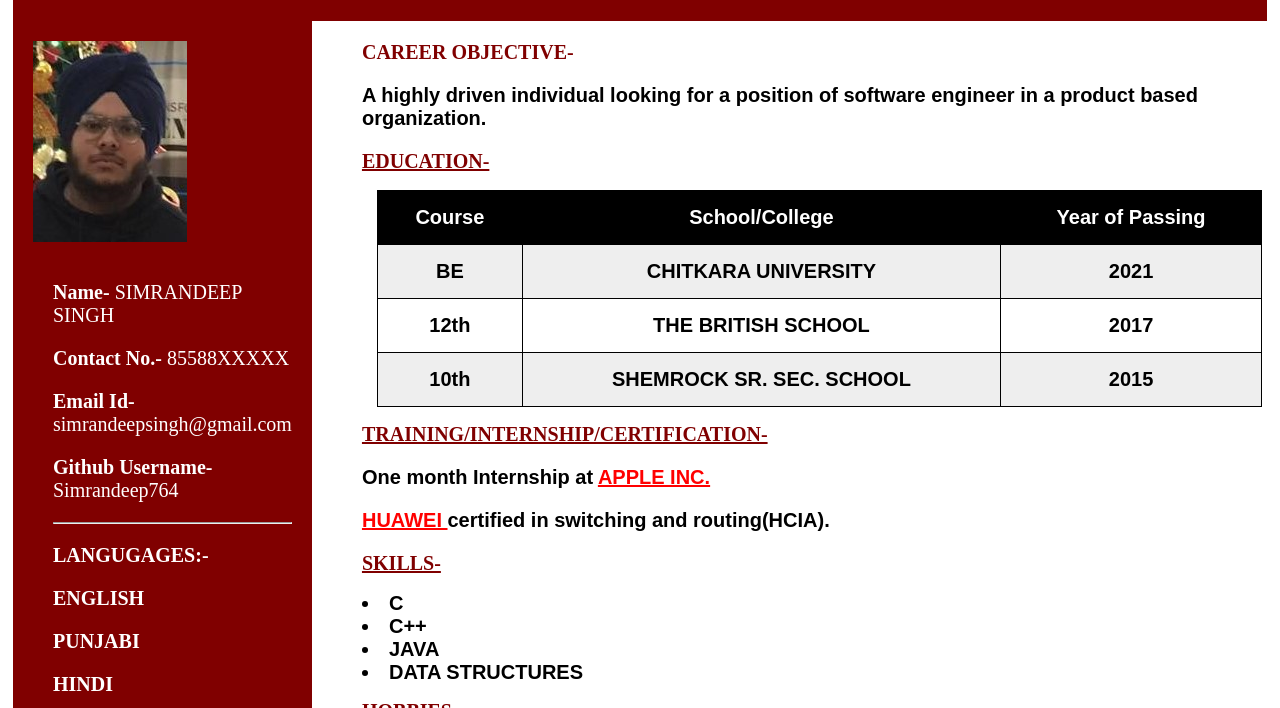
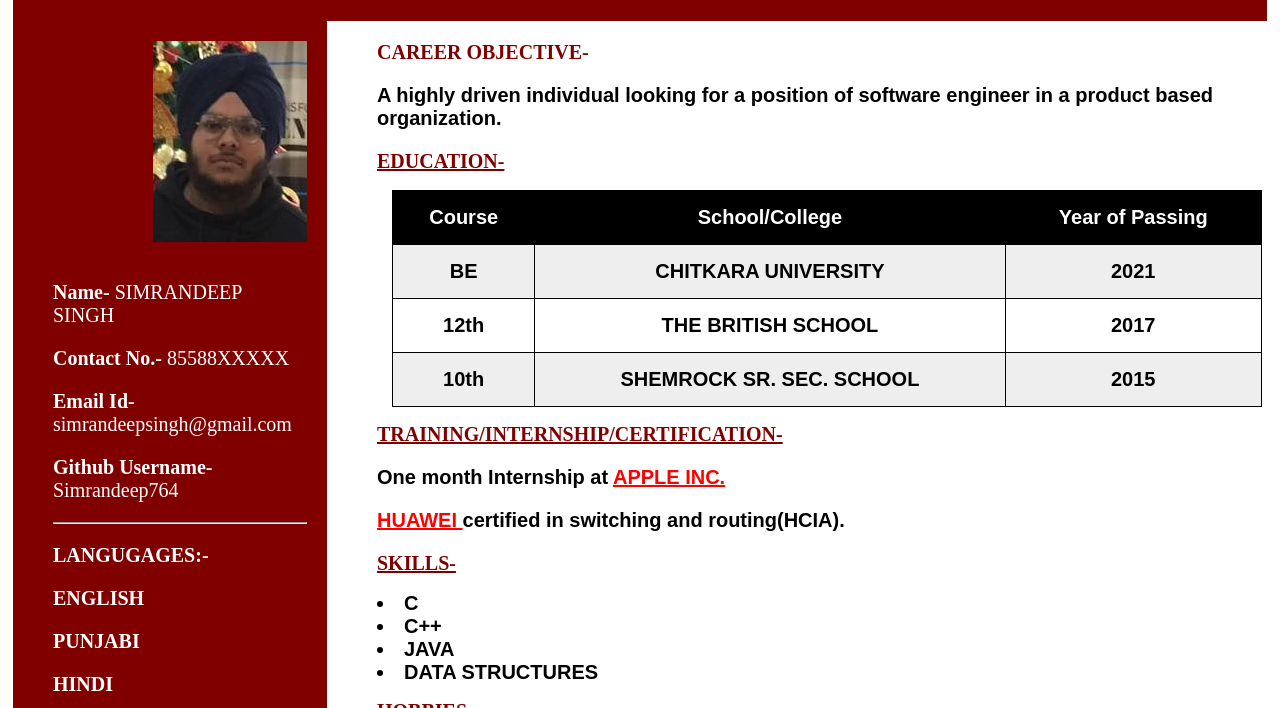
Before and after one commit to Simrandeep764/resume, a plain HTML site: page index.html in a window 1280 px wide. Shown: the part 92-800 px from the top of the page. Drawn offline with Linux system fonts and the light colour scheme.

Commit message:
Update index.html

```diff
--- a/index.html
+++ b/index.html
@@ -94,6 +94,9 @@ table th {
 {
 text-align:right;
 }
+		.image{
+			margin-left: 120px;
+		}
 	</style>
   </head>
   <body>
```
